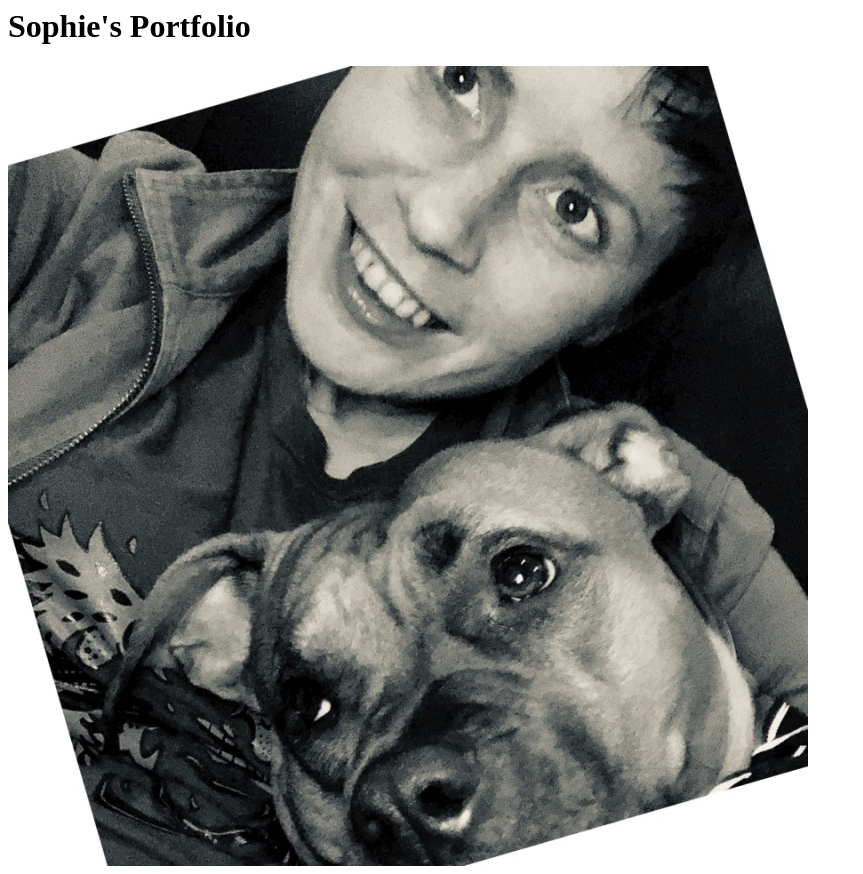
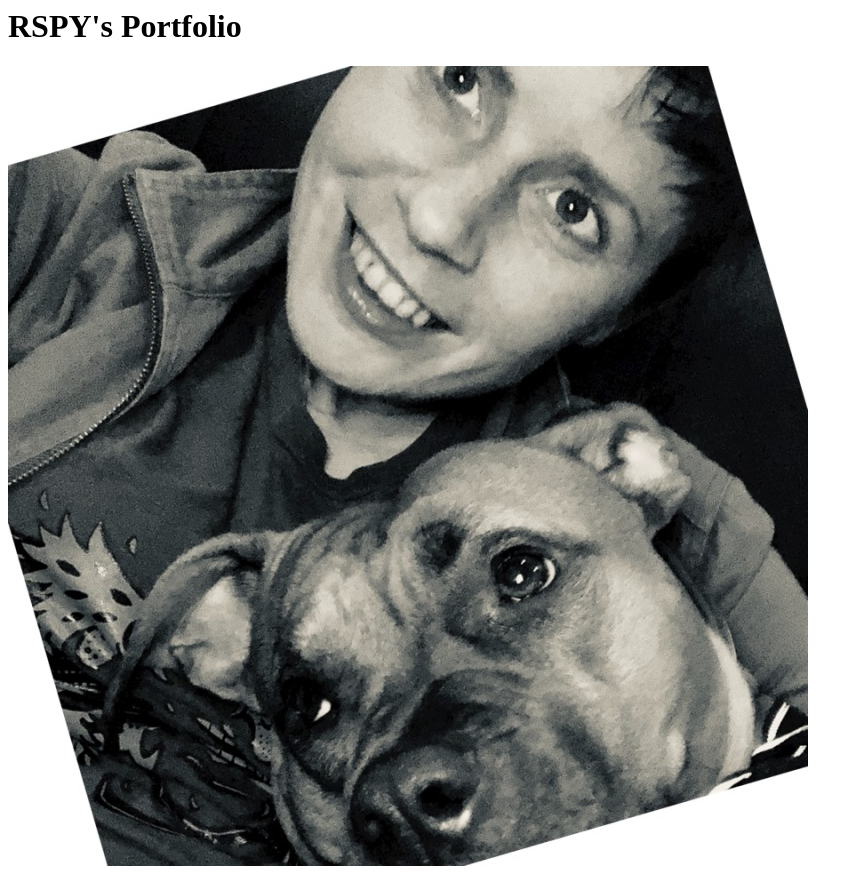
Before and after one commit to RSPY-1/RSPY-1.practice, a plain HTML site: page index.html in a window 1280 px wide. Shown: the whole page, without its empty margins (0-863 px from the left). Drawn offline with Linux system fonts and the light colour scheme.

Commit message:
Add files via upload

```diff
--- a/index.html
+++ b/index.html
@@ -1,4 +1,4 @@
 </html>
-    <h1>Sophie's Portfolio</h1>
+    <h1>RSPY's Portfolio</h1>
     <img src="./headshot.jpg"/>
 </html>
```
